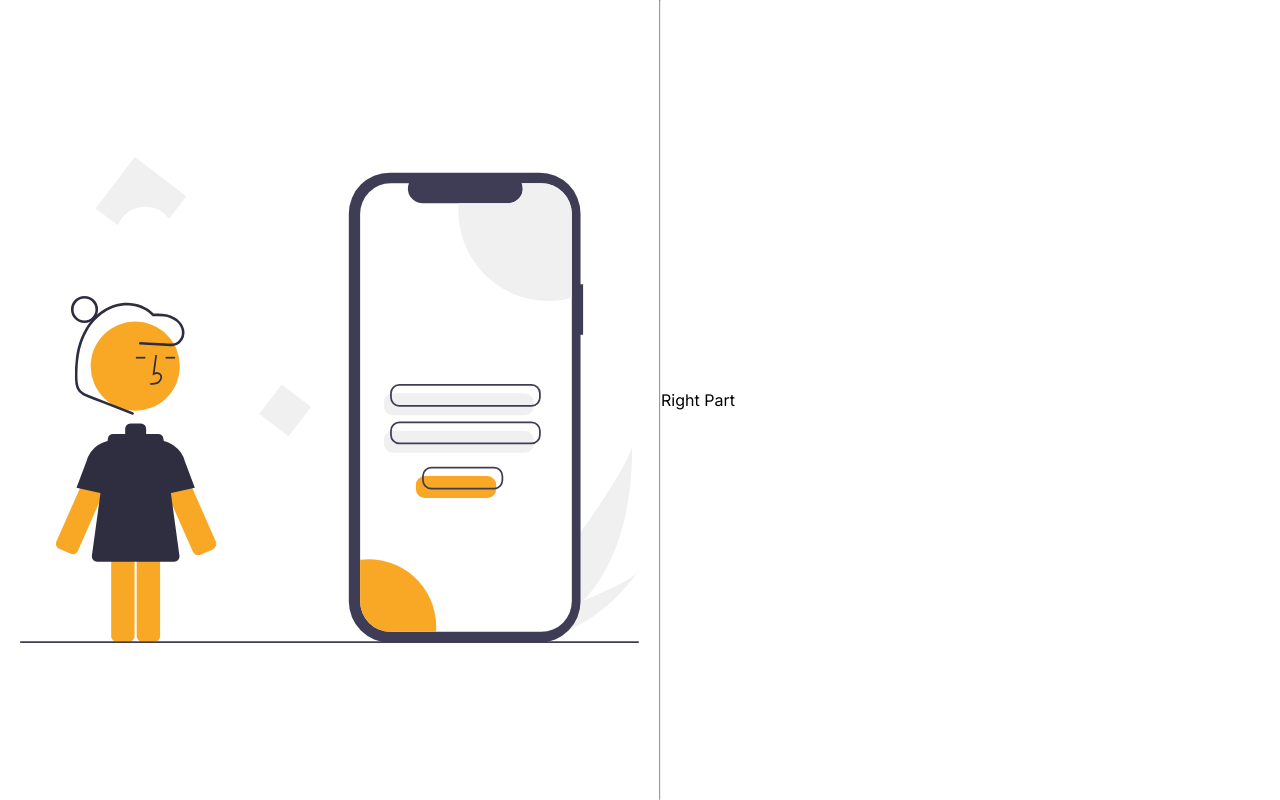
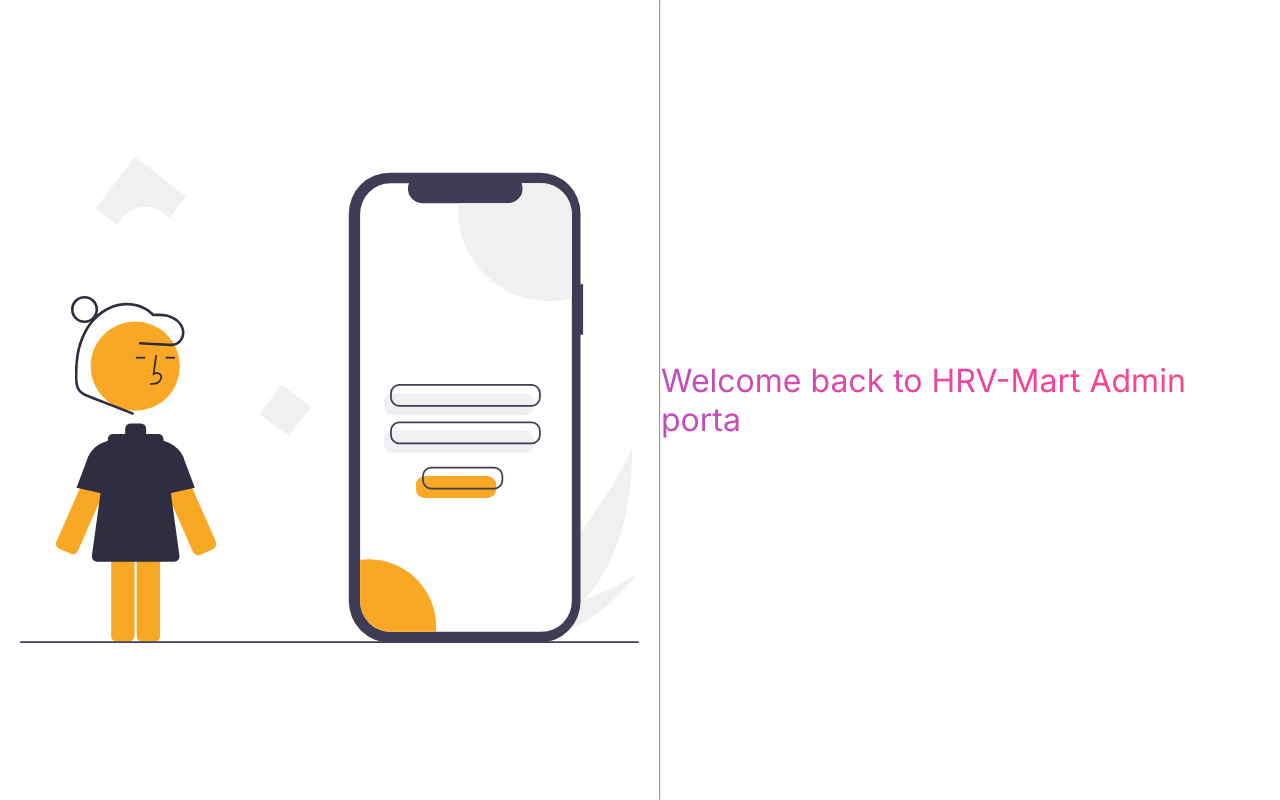
Before and after one commit to HRV-Mart/HRV-Mart-Admin, a Next.js app: page /login in a window 1280 px wide. Built offline with nearby package versions, Linux system fonts and the light colour scheme.

Commit message:
Added title

```diff
--- a/package.json
+++ b/package.json
@@ -13,6 +13,7 @@
     "eslint-config-next": "13.4.5",
     "next": "13.4.5",
     "react": "18.2.0",
-    "react-dom": "18.2.0"
+    "react-dom": "18.2.0",
+    "typewriter-effect": "^2.20.1"
   }
 }
--- a/src/pages/login/index.js
+++ b/src/pages/login/index.js
@@ -1,6 +1,7 @@
 import Head from 'next/head'
 import { Inter } from 'next/font/google'
 import styles from '@/styles/login.module.css'
+import Typewriter from "typewriter-effect";
 
 const inter = Inter({ subsets: ['latin'] })
 
@@ -18,7 +19,18 @@
                 <div className={styles.leftContainer}/>
                 <hr className={styles.verticalDivider}/>
                 <div className={styles.rightContainer}>
-                    Right Part
+                    <div className={styles.title}>
+                        <Typewriter
+                            options={{
+                                strings: [
+                                    "Welcome back to HRV-Mart Admin portal",
+                                    "Please login with your account"
+                                ],
+                                autoStart: true,
+                                loop: true
+                            }}
+                        />
+                    </div>
                 </div>
             </main>
         </>
--- a/src/styles/globals.css
+++ b/src/styles/globals.css
@@ -13,6 +13,8 @@
   --background-dark: #1C1C1C;
   --background-light: white;
 
+  --gradient-primary: linear-gradient(90deg, #735DF0, #FA4197, var(--background-primary));
+  --gradient-secondary: linear-gradient(180deg, rgba(250,65,151,0.5187324929971988) 0%, rgba(255,255,255,0.3842787114845938) 19%);
 
   --foreground-rgb: 0, 0, 0;
   --background-start-rgb: 214, 219, 220;
--- a/src/styles/login.module.css
+++ b/src/styles/login.module.css
@@ -20,5 +20,20 @@
 }
 .rightContainer {
     flex: 1;
-
 }
+.title {
+    color: transparent;
+    font-size: xx-large;
+    background: var(--gradient-primary);
+    background-clip: text;
+    background-size: 300% 100%;
+    animation: animateBg 2s infinite alternate-reverse;
+}
+@keyframes animateBg {
+    0% {
+        background-position: 0 0;
+    }
+    100% {
+        background-position: 100% 0;
+    }
+}
```
Also changed, not shown: 1 other file (tests, documents, lock files or other folders).
